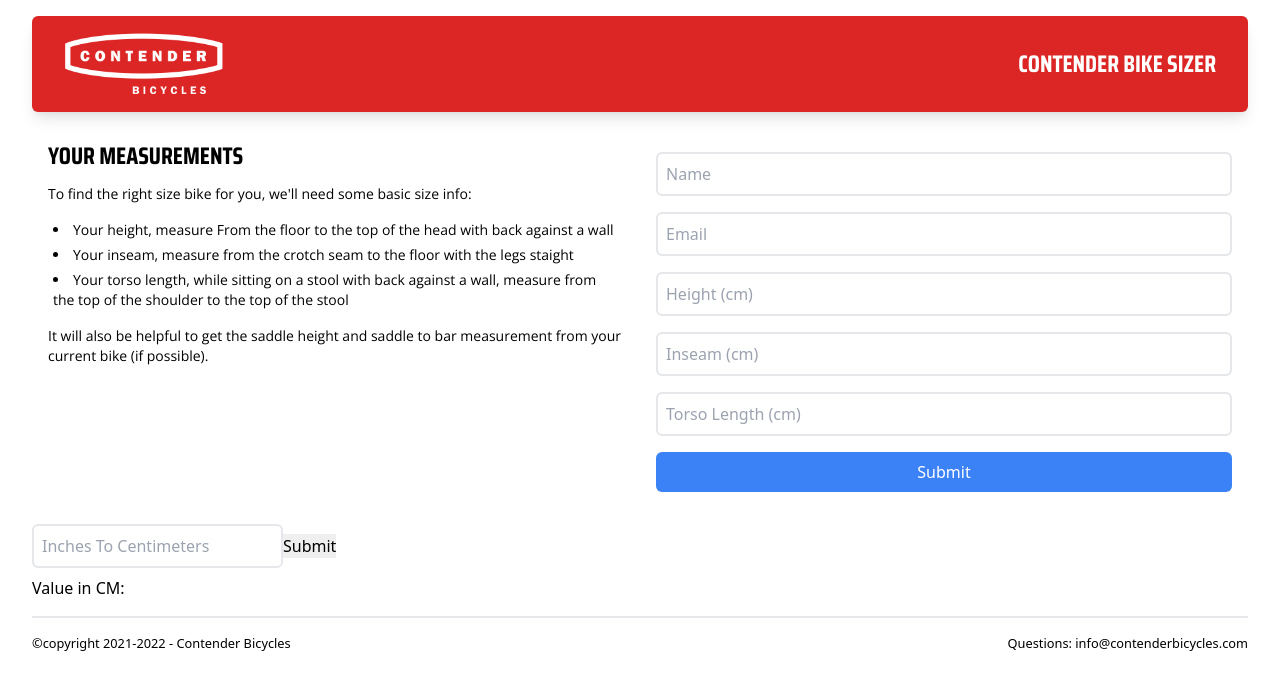
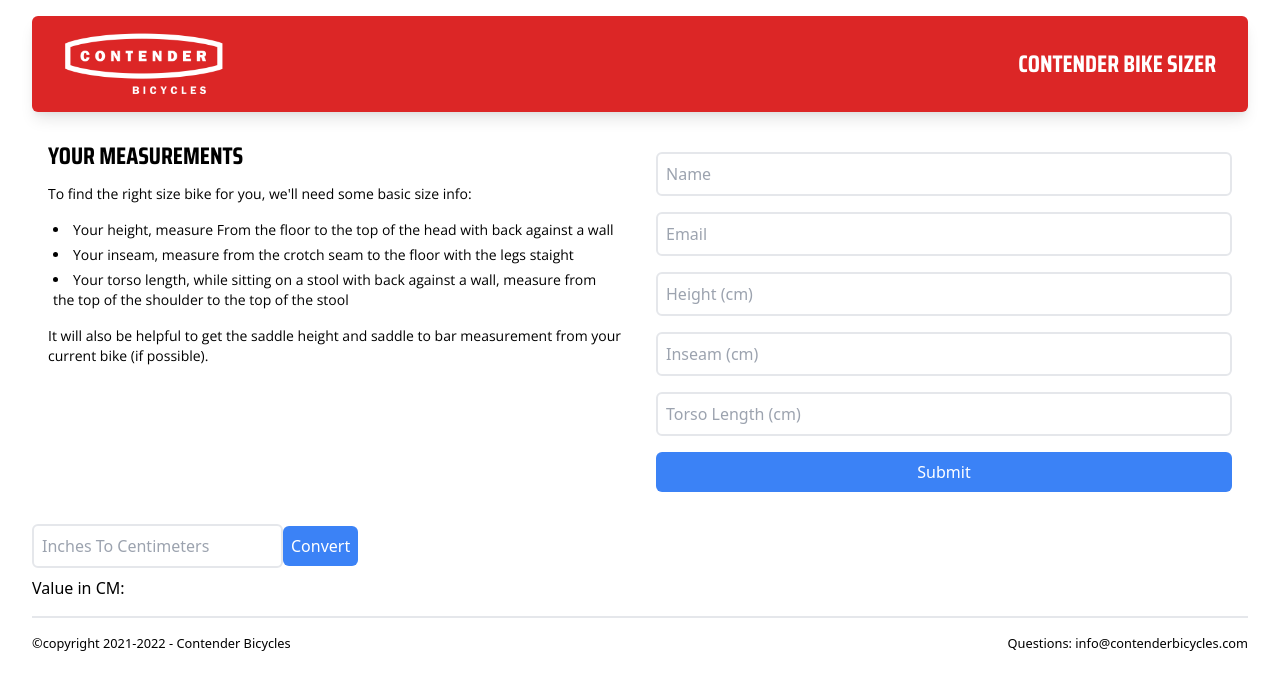
Before and after one commit to yeetnbeet/bike-sizer, a React (Create React App) app: page / in a window 1280 px wide. Shown: the top 690 px of the page. Built offline with nearby package versions, Linux system fonts and the light colour scheme.

Commit message:
cm to inches added

```diff
--- a/src/components/Convert.js
+++ b/src/components/Convert.js
@@ -28,8 +28,8 @@ class Convert extends React.Component {
         <div>
         <form onSubmit={this.handleSubmit}>
           <input type="text" placeholder="Inches To Centimeters" value={this.state.value} onChange={this.handleChange} className="border-2 rounded-md my-2 p-2" />
-          <input type="submit" value="Submit" />
-          <h3> Value in CM: {this.state.valueCM}</h3>
+          <input type="submit" value="Convert" placeholder="Convert" className="bg-blue-500 text-white p-2 my-2 rounded-md hover:bg-blue-300 hover:text-blue-800" />
+          <h3>  Value in CM: {this.state.valueCM}</h3>
         </form>
         </div>
 
```
